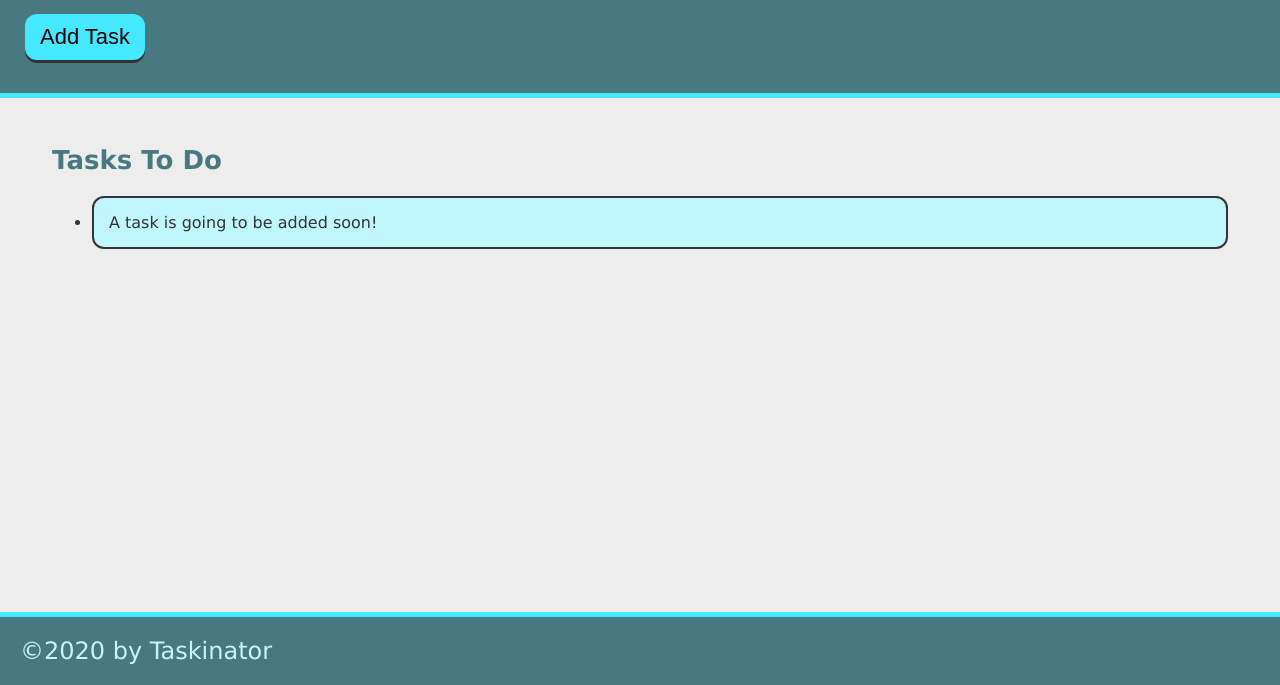
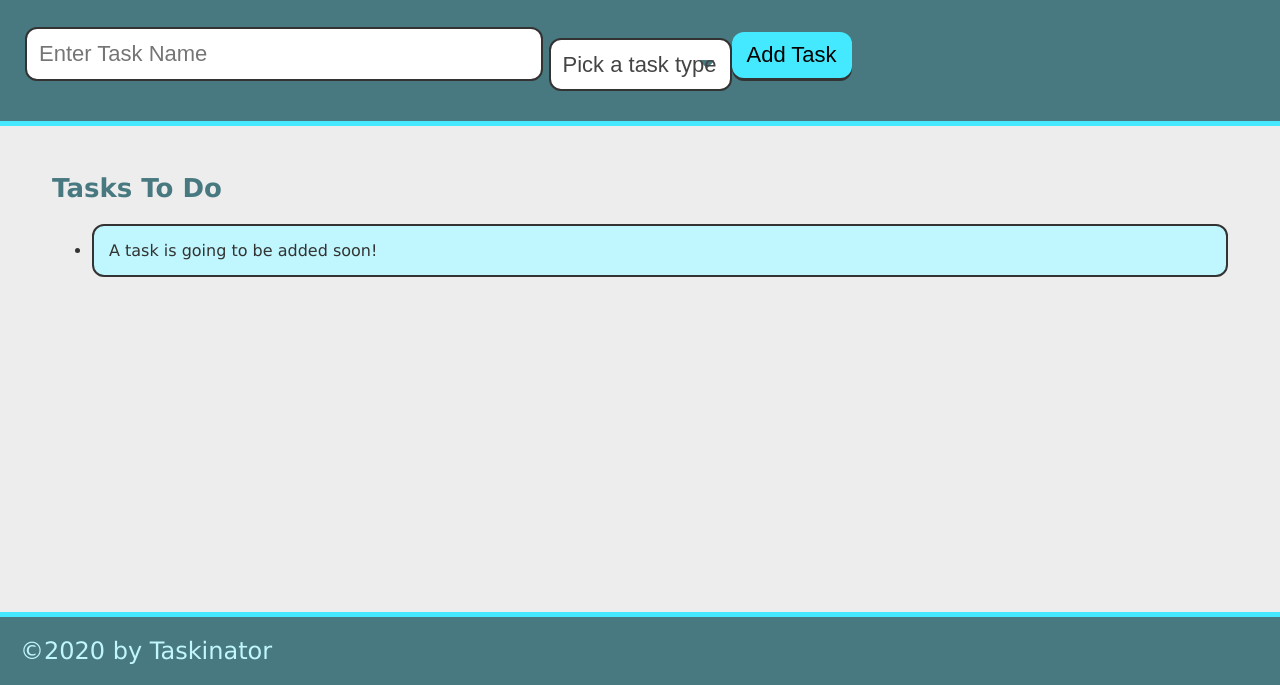
Before and after one commit to emilyreddy/taskinator, a plain HTML site: page taskinator/index.html in a window 1280 px wide. Shown: the part 115-800 px from the top of the page. Drawn offline with Linux system fonts and the light colour scheme.

Commit message:
added dropdown

```diff
--- a/taskinator/index.html
+++ b/taskinator/index.html
@@ -12,8 +12,23 @@
 <body>
     <header>
         <h1 class="page-title">Taskinator</h1>
-        <p>CLick the button below to add a new task!</p>
-        <button class="btn" id="save-task">Add Task</button>
+            <p>Click the button below to add a new task!</p>
+        <form id="task-form">
+            <div class="form-group">
+                <input type="text" name="task-name" placeholder="Enter Task Name" />
+            </div>
+            <div>
+                <select name="task-type" class="select-dropdown">
+                    <option value="" disabled selected>Pick a task type</option>
+                    <option value="Print">Print</option>
+                    <option value="Web">Web</option>
+                    <option value="Mobile">Mobile</option>
+                </select>
+            </div>
+        <div class="form-group">
+            <button class="btn" id="save-task" type="submit">Add Task</button>
+    </div>
+</form>
     </header>
 
 <main class="page-content">
```
